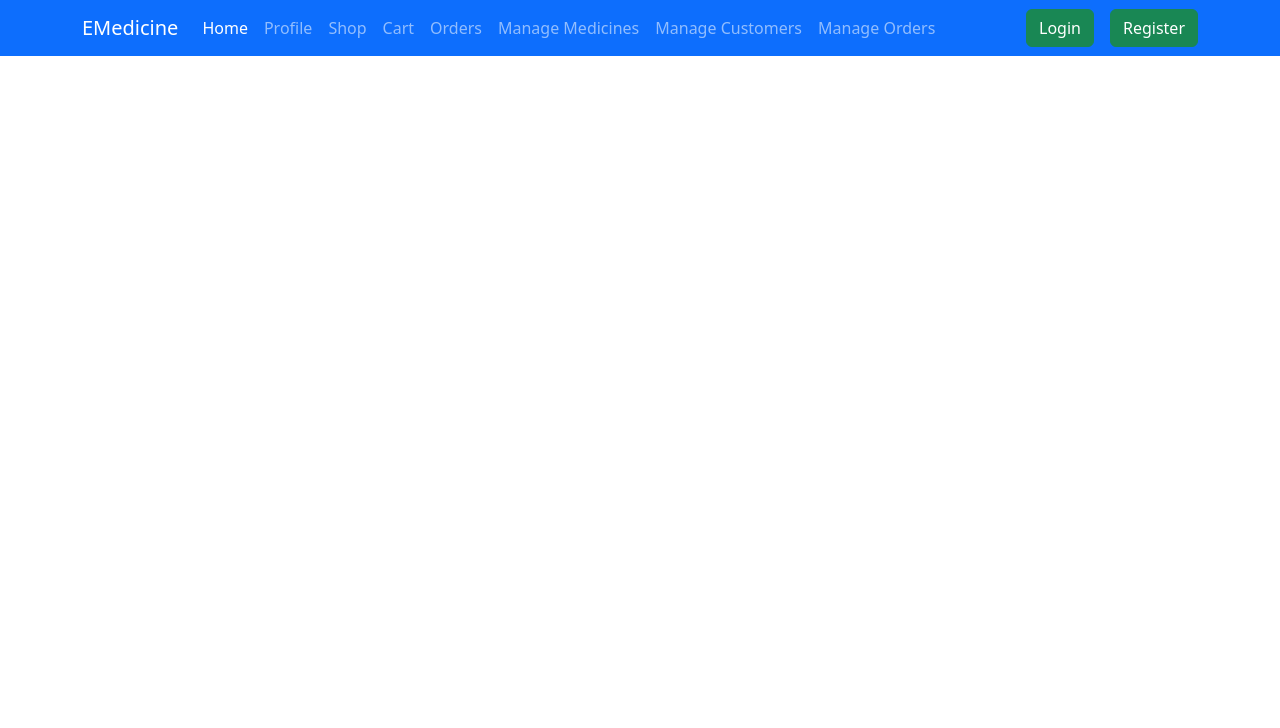
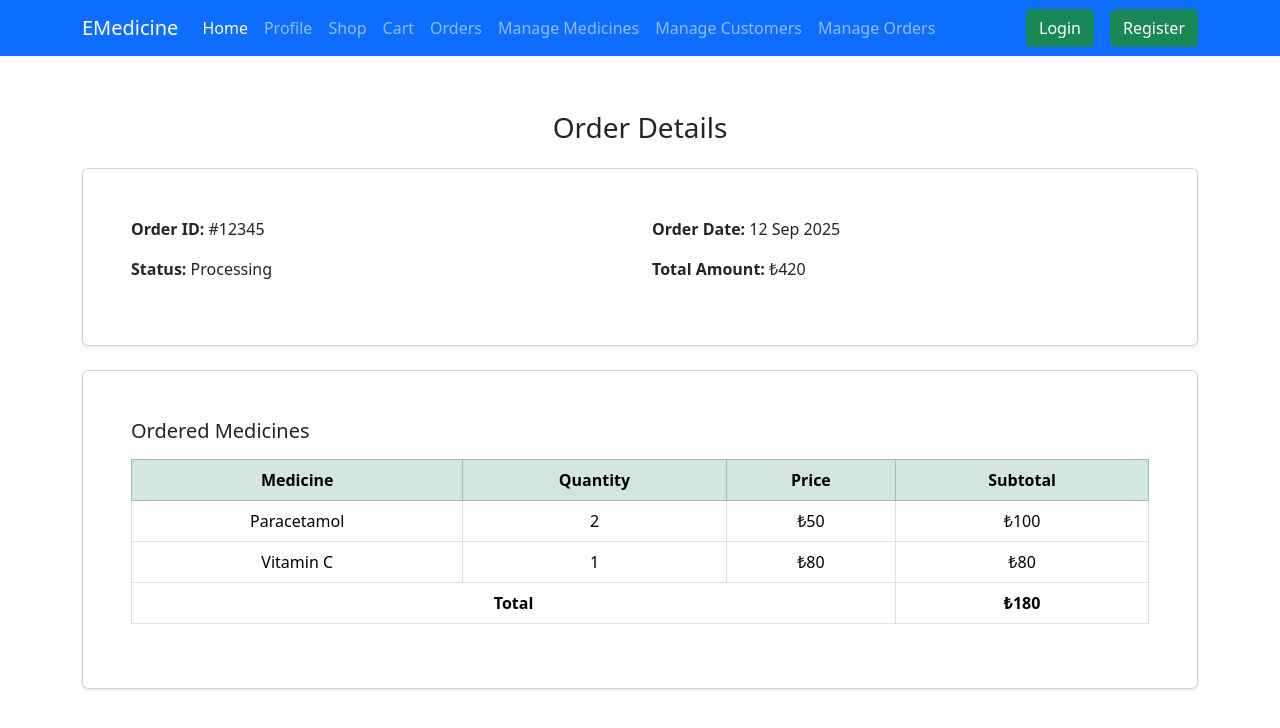
Before and after one commit to Khalid-Agha-2000/E-Medicine-Store-ASP.NET-Core-, a React (Vite) app in the folder Frontend/EMedicine-Frontend/: page /orderdetails in a window 1280 px wide. Shown: the top 728 px of the page. Built offline with nearby package versions, Linux system fonts and the light colour scheme.

Commit message:
Added basic order details page

```diff
--- a/Frontend/EMedicine-Frontend/src/components/users/OrdersDetails.jsx
+++ b/Frontend/EMedicine-Frontend/src/components/users/OrdersDetails.jsx
@@ -1,3 +1,57 @@
 export default function OrderDetails() {
+    return (
+        <div className="container my-5">
+            <h3 className="mb-4 text-center">Order Details</h3>
 
+            <div className="card mb-4 shadow-sm">
+                <div className="card-body">
+                    <div className="row">
+                        <div className="col-md-6">
+                            <p><strong>Order ID:</strong> #12345</p>
+                            <p><strong>Status:</strong> Processing</p>
+                        </div>
+                        <div className="col-md-6">
+                            <p><strong>Order Date:</strong> 12 Sep 2025</p>
+                            <p><strong>Total Amount:</strong> ₺420</p>
+                        </div>
+                    </div>
+                </div>
+            </div>
+
+            <div className="card shadow-sm">
+                <div className="card-body">
+                    <h5 className="mb-3">Ordered Medicines</h5>
+
+                    <table className="table table-bordered text-center align-middle">
+                        <thead className="table-success">
+                            <tr>
+                                <th>Medicine</th>
+                                <th>Quantity</th>
+                                <th>Price</th>
+                                <th>Subtotal</th>
+                            </tr>
+                        </thead>
+                        <tbody>
+                            <tr>
+                                <td>Paracetamol</td>
+                                <td>2</td>
+                                <td>₺50</td>
+                                <td>₺100</td>
+                            </tr>
+                            <tr>
+                                <td>Vitamin C</td>
+                                <td>1</td>
+                                <td>₺80</td>
+                                <td>₺80</td>
+                            </tr>
+                            <tr>
+                                <td colSpan="3"><strong>Total</strong></td>
+                                <td><strong>₺180</strong></td>
+                            </tr>
+                        </tbody>
+                    </table>
+                </div>
+            </div>
+        </div>
+    );
 }
```
